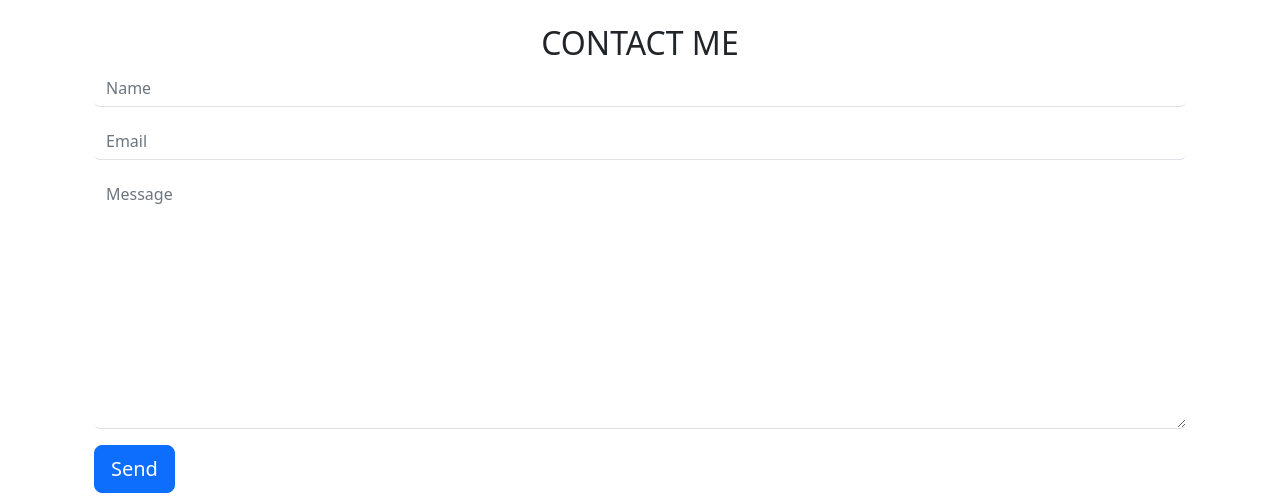
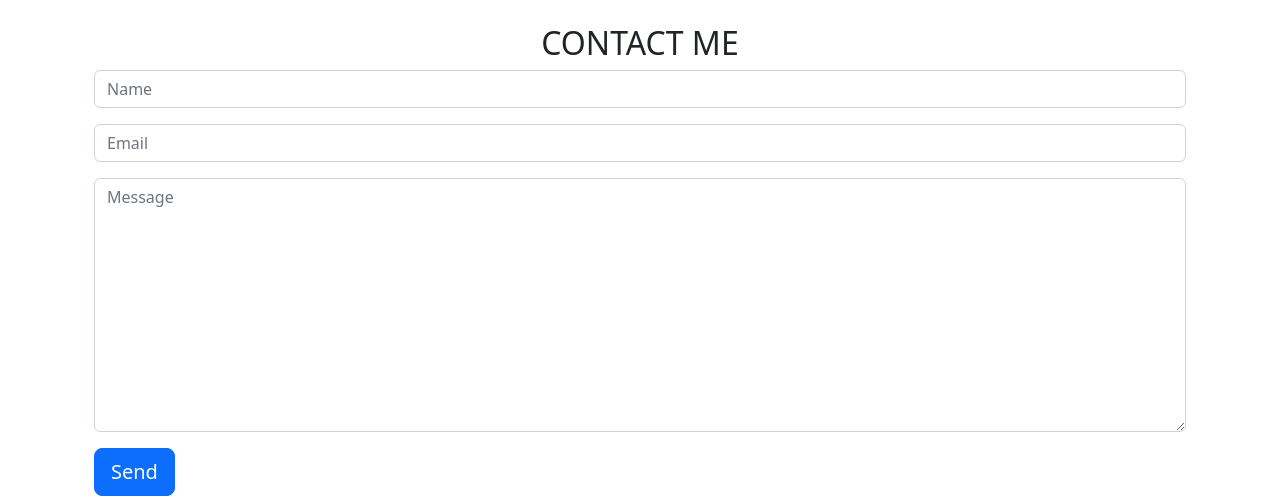
Before and after one commit to Mattia-Rollo/laravel-vue-router, a Vue app: page /contact in a window 1280 px wide. Shown: the part 192-690 px from the top of the page. Built offline with nearby package versions, Linux system fonts and the light colour scheme.

Commit message:
style form changed

```diff
--- a/src/components/ContactForm.vue
+++ b/src/components/ContactForm.vue
@@ -7,26 +7,27 @@
                     Messaggio inviato con successo!
                 </div>
                 <div class="row">
-                    <form class="col-12 text-start" @submit.prevent="sendForm()">
+                    <form class="col-12 text-start needs-validation" novalidate @submit.prevent="sendForm()">
                         <div class="mb-3">
-                            <input class="border-0 border-bottom form-control" type="text" name="name" id="name"
-                                placeholder="Name" v-model="name" :class="{ 'is-invalid': errors.name }" required>
+                            <input class="form-control " type="text" name="name" id="name" placeholder="Name"
+                                v-model="name" :class="{ 'is-invalid': errors.name }">
+                            <p v-if="!errors" class="valid-feedback">Bravo</p>
                             <p v-for="(error, index) in errors.name" :key="index" class="invalid-feedback">
                                 {{ error }}
                             </p>
                         </div>
                         <div class="mb-3">
-                            <input class="border-0 border-bottom form-control" type="text" name="email" id="email"
-                                placeholder="Email" v-model="email" :class="{ 'is-invalid': errors.email }" required>
+                            <input class="form-control" type="text" name="email" id="email" placeholder="Email"
+                                v-model="email" :class="{ 'is-invalid': errors.email }">
                             <p v-for="(error, index) in errors.email" :key="index" class="invalid-feedback">
                                 {{ error }}
                             </p>
 
                         </div>
                         <div class="mb-3">
-                            <textarea class="border-0 border-bottom form-control" name="message" id="message" cols="30"
-                                rows="10" placeholder="Message" v-model="message"
-                                :class="{ 'is-invalid': errors.message }" required></textarea>
+                            <textarea class="form-control" name="message" id="message" cols="30" rows="10"
+                                placeholder="Message" v-model="message"
+                                :class="{ 'is-invalid': errors.message }"></textarea>
                             <p v-for="(error, index) in errors.message" :key="index" class="invalid-feedback">
                                 {{ error }}
                             </p>
```
